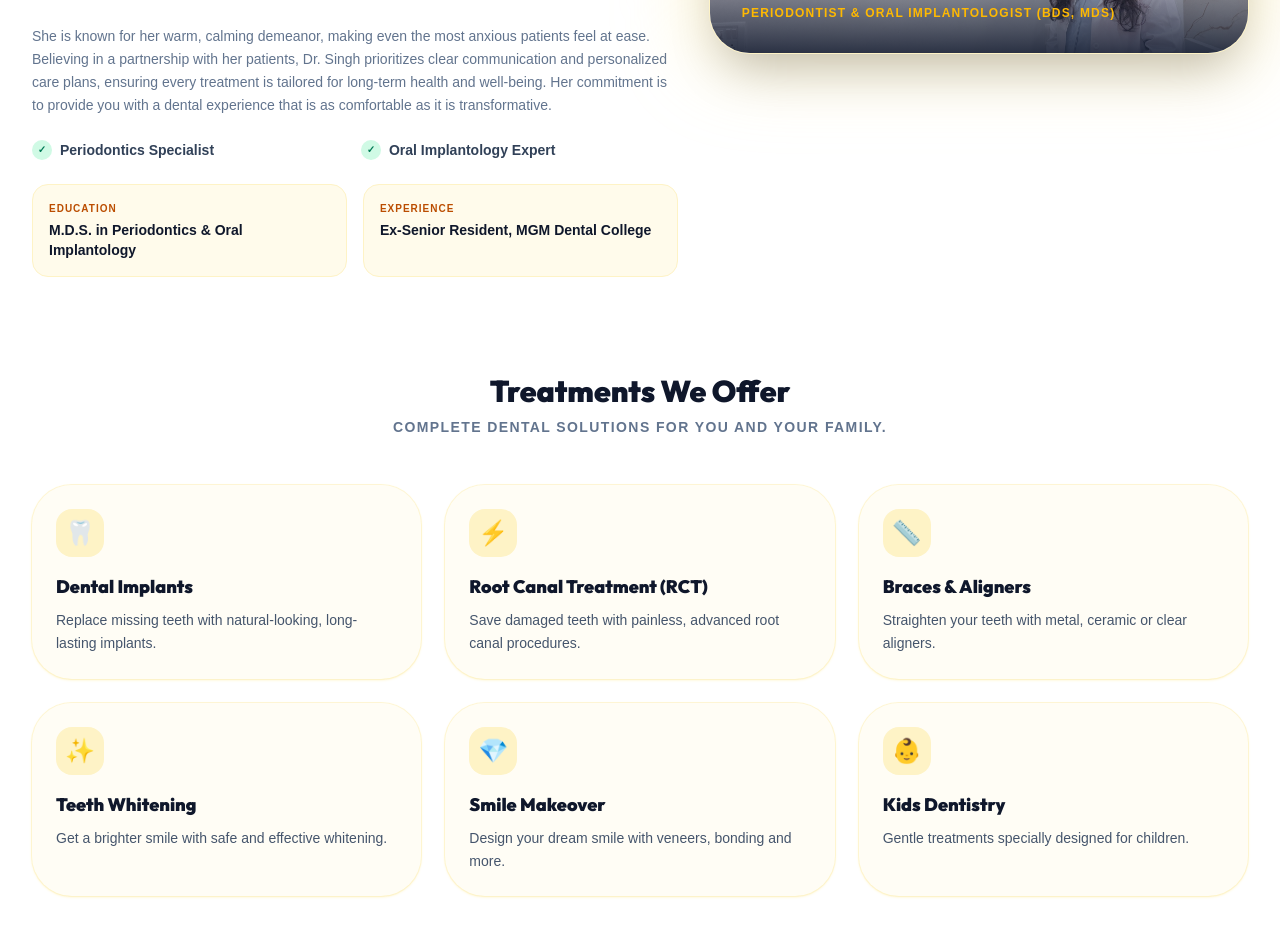
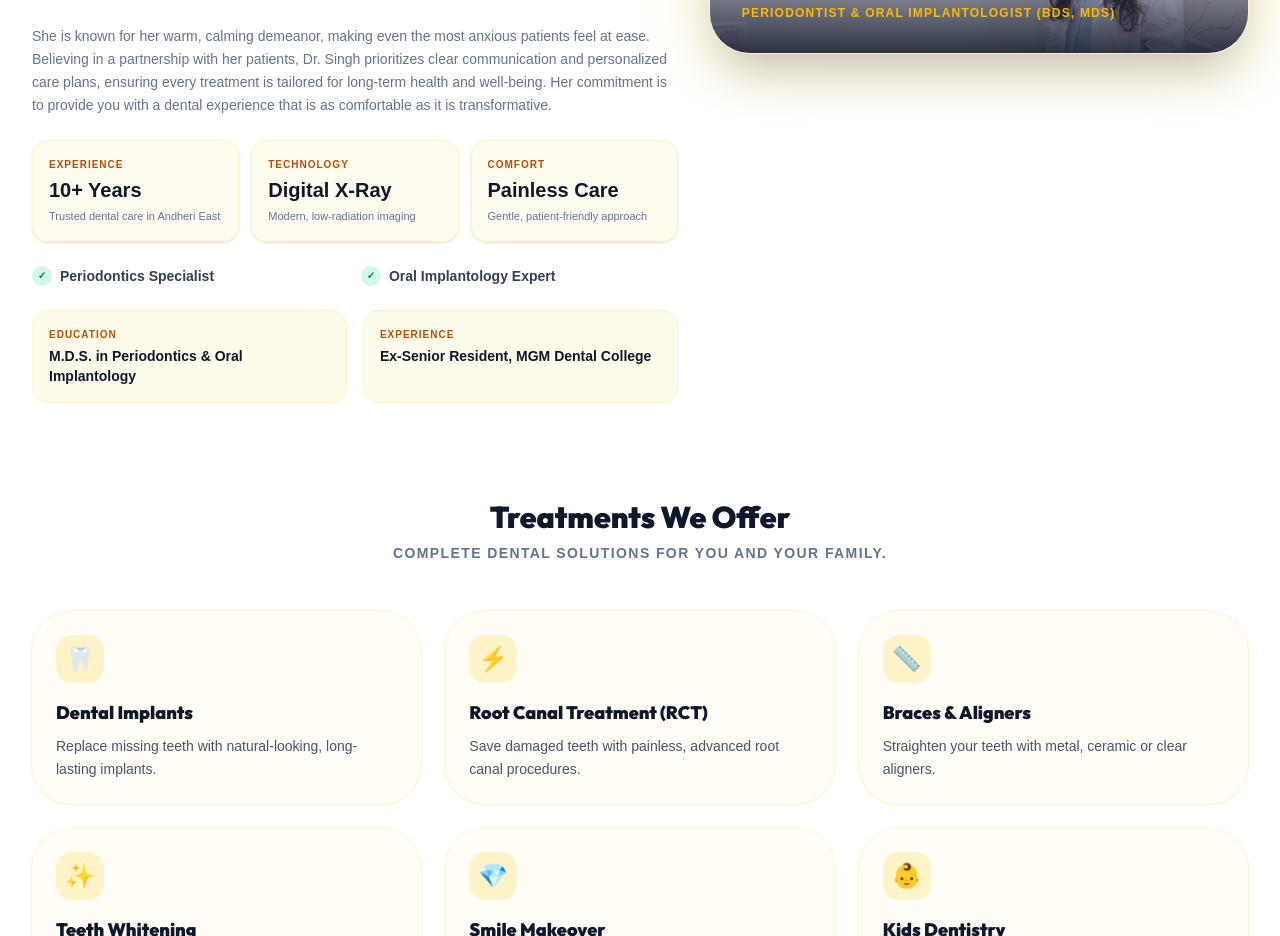
Before and after one commit to Arunverma759954/Dental-Landingpage, a Next.js app: page / in a window 1280 px wide. Shown: the part 1060-1996 px from the top of the page. Built offline with nearby package versions, Linux system fonts and the light colour scheme.

Commit message:
Add stat cards (Experience/Technology/Comfort) below doctor bio on left side

```diff
--- a/app/page.tsx
+++ b/app/page.tsx
@@ -273,6 +273,23 @@ export default function Home() {
             <p className="text-sm leading-relaxed text-slate-500">
               She is known for her warm, calming demeanor, making even the most anxious patients feel at ease. Believing in a partnership with her patients, Dr. Singh prioritizes clear communication and personalized care plans, ensuring every treatment is tailored for long-term health and well-being. Her commitment is to provide you with a dental experience that is as comfortable as it is transformative.
             </p>
+            <div className="grid gap-3 sm:grid-cols-3 pt-1">
+              <div className="rounded-2xl bg-amber-50/80 p-4 shadow-sm border border-amber-100">
+                <p className="text-[10px] font-bold uppercase tracking-widest text-amber-700">Experience</p>
+                <p className="mt-1 text-xl font-black text-slate-900">10+ Years</p>
+                <p className="mt-1 text-[11px] text-slate-500 font-medium">Trusted dental care in Andheri East</p>
+              </div>
+              <div className="rounded-2xl bg-amber-50/80 p-4 shadow-sm border border-amber-100">
+                <p className="text-[10px] font-bold uppercase tracking-widest text-amber-700">Technology</p>
+                <p className="mt-1 text-xl font-black text-slate-900">Digital X-Ray</p>
+                <p className="mt-1 text-[11px] text-slate-500 font-medium">Modern, low-radiation imaging</p>
+              </div>
+              <div className="rounded-2xl bg-amber-50/80 p-4 shadow-sm border border-amber-100">
+                <p className="text-[10px] font-bold uppercase tracking-widest text-amber-700">Comfort</p>
+                <p className="mt-1 text-xl font-black text-slate-900">Painless Care</p>
+                <p className="mt-1 text-[11px] text-slate-500 font-medium">Gentle, patient-friendly approach</p>
+              </div>
+            </div>
             <div className="grid grid-cols-2 gap-3 pt-1 text-sm">
               <div className="flex items-center gap-2 font-bold text-slate-700">
                 <span className="h-5 w-5 rounded-full bg-emerald-100 flex items-center justify-center text-[10px] text-emerald-700 shrink-0">✓</span>
```
